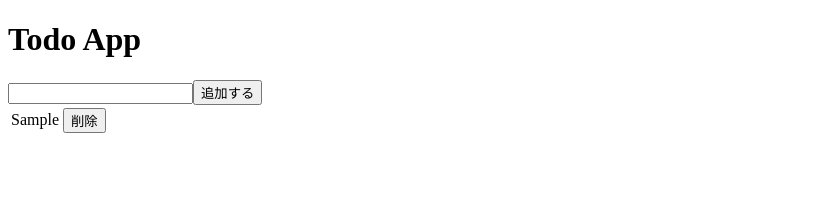
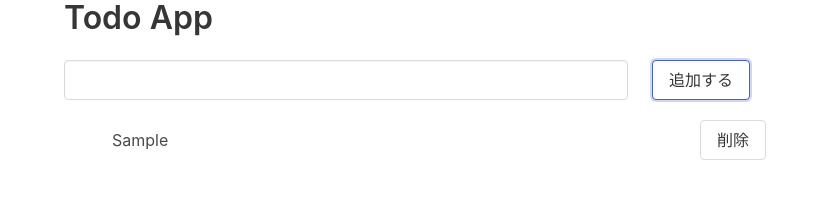
Before and after one commit to siso25/vue-todo, a plain HTML site: page index.html in a window 1280 px wide. Both pictures are taken after typing "Sample" into the empty fields and a click on the button "追加する". Shown: the whole page, without its empty margins (0-821 px from the left). Drawn offline with nearby package versions, Linux system fonts and the light colour scheme.

Commit message:
CSSの適用
bulmaを使用し、画面の見た目を修正

```diff
--- a/index.html
+++ b/index.html
@@ -4,34 +4,38 @@
 <head>
   <meta charset="utf-8">
   <title>Todo App</title>
+  <link rel="stylesheet" href="https://cdn.jsdelivr.net/npm/bulma@0.8.0/css/bulma.min.css">
+  <link rel="stylesheet" href="./main.css">
 </head>
 
 <body>
-  <div id="todo-app">
-    <h1>Todo App</h1>
+  <div id="todo-app" class="content container">
+    <h1 class="mb-5">Todo App</h1>
 
-    <div class="new-todo">
-      <form class="add-form" @submit.prevent="addTodo">
-        <input type="text" ref="newText">
-        <button type="submit">追加する</button>
-      </form>
-    </div>
+    <form class="columns" @submit.prevent="addTodo">
+      <div class="column">
+        <input type="text" class="input" ref="newText">
+      </div>
+      <div class="column">
+        <button type="submit" class="button">追加する</button>
+      </div>
+    </form>
 
-    <div class="todo-list">
-      <table>
-        <tr v-for="todo in todos" :key="todo.id">
-          <td v-if="todo.isEditing">
-            <input type="text" id="edit-todo" @blur="updateTodo(todo)" v-model="todo.text">
+    <table class="ml-6">
+      <tbody>
+        <tr v-for="todo in todos" :key="todo.id" class="columns">
+          <td v-if="todo.isEditing" class="column is-half">
+            <input type="text" id="edit-todo" class="input" @blur="updateTodo(todo)" v-model="todo.text">
           </td>
-          <td v-else @click="editTodo(todo)">
+          <td v-else @click="editTodo(todo)" class="column is-half is-vertical-center">
             {{ todo.text }}
           </td>
-          <td>
-            <button @click="deleteTodo(todo)">削除</button>
+          <td class="column is-1 is-centered">
+            <button class="button" @click="deleteTodo(todo)">削除</button>
           </td>
         </tr>
-      </table>
-    </div>
+      </tbody>
+    </table>
   </div>
 
   <script src="https://unpkg.com/vue@next"></script>
--- /dev/null
+++ b/main.css
@@ -0,0 +1,4 @@
+.is-vertical-center {
+  display: flex;
+  align-items: center;
+}
```
Also changed, not shown: main.js (+7 -7 lines).
